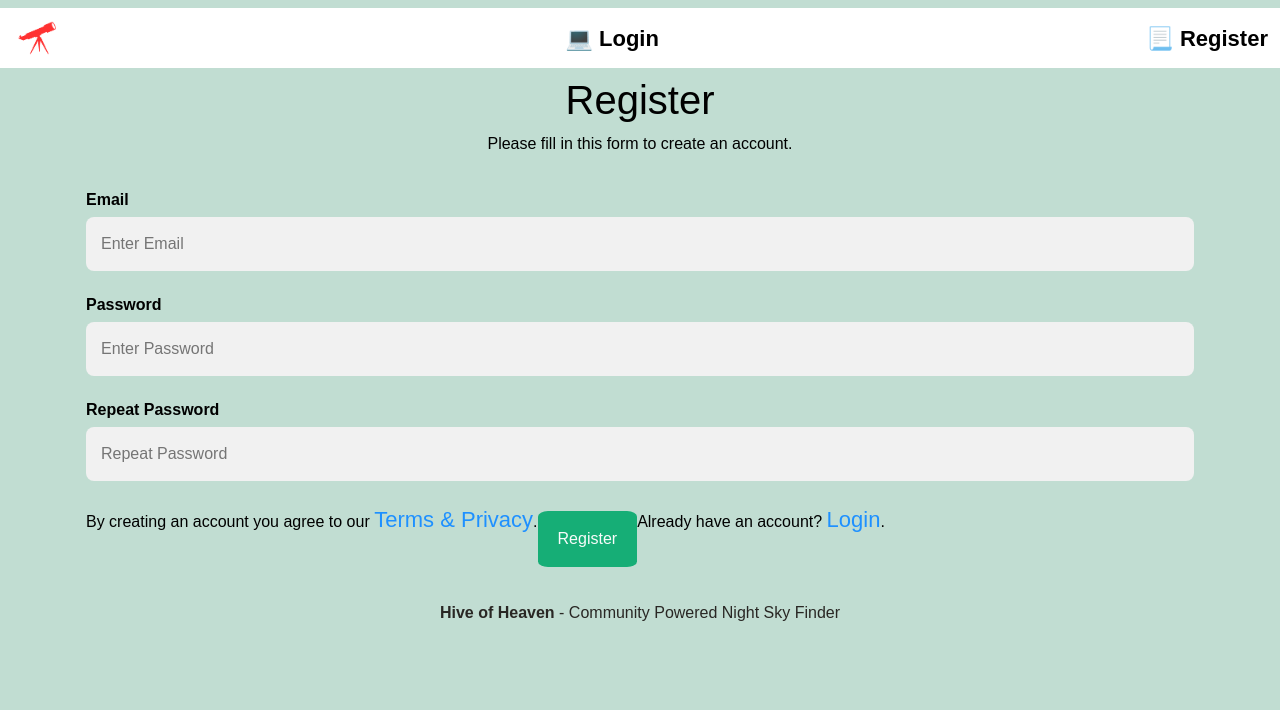
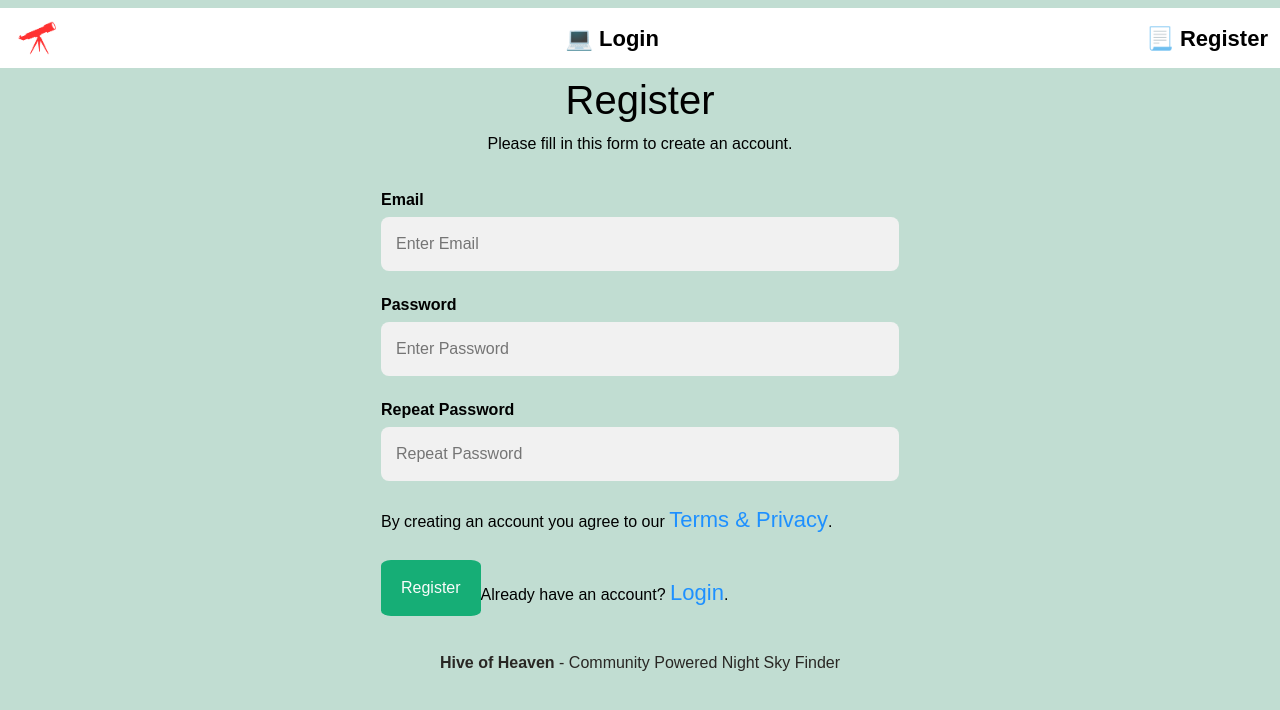
Before and after one commit to SharukhGV/emergency-response-frontend, a React (Vite) app: page /signup in a window 1280 px wide. Shown: the top 710 px of the page. Built offline with nearby package versions, Linux system fonts and the light colour scheme.

Commit message:
login register form styling container

```diff
--- a/src/App.css
+++ b/src/App.css
@@ -1140,3 +1140,9 @@ body{background-color: #ffffff;}
     text-align: center;
   }
   }
+
+  .registerCONTAIN{
+    max-width: 550px;
+    margin: auto;
+    text-align: center;
+  }
--- a/src/pages/Login.jsx
+++ b/src/pages/Login.jsx
@@ -46,7 +46,7 @@ function Login({ setLoginUsername, loginUsername,toggleLOGIN,settoggleLOGIN, set
 
 
     return (
-        <> <h1>Login</h1>
+        <div className="loginCONTAIN"> <h1>Login</h1>
             <p>Please fill in this form to Login to an account.</p>
 {/* <div><img style={{width:"300px"}} src={hiveLOGO}></img></div> */}
 {errorMessage ? <p style={{color:"red"}}>Incorrect Credentials</p>:null}
@@ -78,7 +78,7 @@ function Login({ setLoginUsername, loginUsername,toggleLOGIN,settoggleLOGIN, set
                         </div></div>
                 </div>
             </form>
-        </>
+        </div>
     )
 }
 
--- a/src/pages/Register.jsx
+++ b/src/pages/Register.jsx
@@ -89,7 +89,7 @@ const newUser = (user) =>{axios
   };
   // createUser
   return (
-    <> <h1>Register</h1>
+    <div className="registerCONTAIN"> <h1>Register</h1>
       <p>Please fill in this form to create an account.</p>
       <form onSubmit={handleSubmit} style={{ margin: "auto", display:"justified" }}>
         <div className="container">
@@ -110,15 +110,16 @@ const newUser = (user) =>{axios
           <input type="password" placeholder="Repeat Password" minLength="7" name="hashed_password-repeat" id="hashed_password-repeat" value={secPW.secpass} onChange={handleTextChange2} required></input>
 
           <p>By creating an account you agree to our  <Link to="/termsconditions">Terms & Privacy</Link>.</p>
-
+<br></br>
           <div><button type="submit" className="registerbtn">Register</button></div>
 
           <div className="container-signin">
-            <p>Already have an account? <Link to="/login">Login</Link>.</p>
+            <br></br>
+           <div> <p>Already have an account? <Link to="/login">Login</Link>.</p></div>
           </div>
         </div>
       </form>
-    </>
+    </div>
   )
 }
 export default Register
--- a/src/pages/login.css
+++ b/src/pages/login.css
@@ -63,3 +63,16 @@
     background-color: #f1f1f1;
     text-align: center;
   }
+
+
+
+  .loginCONTAIN{
+
+    max-width: 550px;
+    margin: auto;
+    text-align: center;
+  }
+
+  input{
+    margin: auto;
+  }
```
